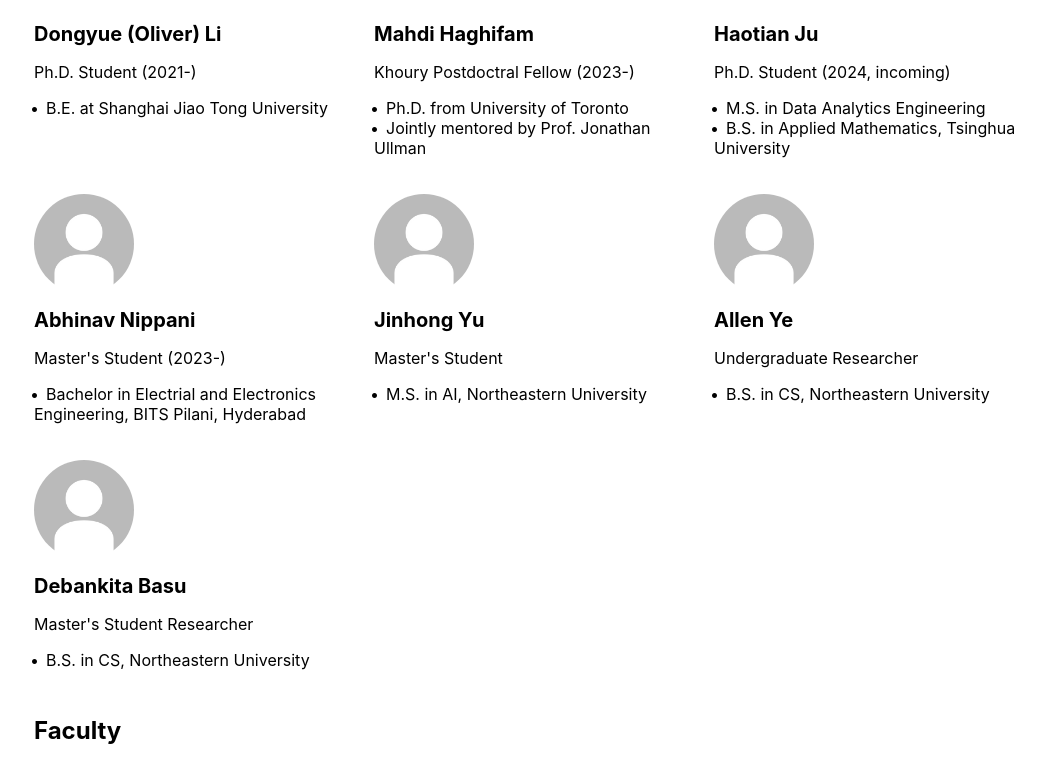
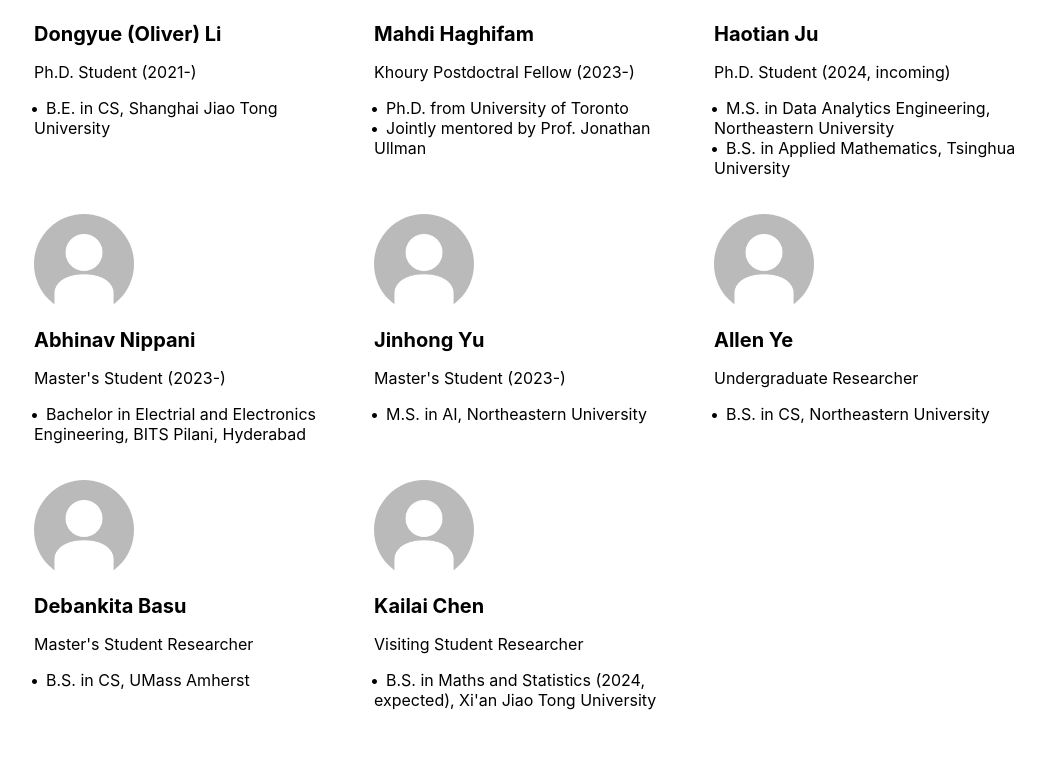
Before and after one commit to VirtuosoResearch/virtuosoresearch.github.io, a React (Create React App) app in the folder virtuoso_research/: page /people in a window 1280 px wide. Shown: the part 316-1075 px from the top of the page, without its empty margins (106-1151 px from the left). Built offline with nearby package versions, Linux system fonts and the light colour scheme.

Commit message:
add people

```diff
--- a/virtuoso_research/src/People.tsx
+++ b/virtuoso_research/src/People.tsx
@@ -53,7 +53,7 @@ const Group: React.FC = () => {
             name: "Dongyue (Oliver) Li",
             position: "Ph.D. Student (2021-)",
             details: [
-                "B.E. at Shanghai Jiao Tong University",
+                "B.E. in CS, Shanghai Jiao Tong University",
             ],
             imageSrc: defaultImageSrc, // Replace with actual image path
         },
@@ -70,7 +70,7 @@ const Group: React.FC = () => {
             name: "Haotian Ju",
             position: "Ph.D. Student (2024, incoming)",
             details: [
-                "M.S. in Data Analytics Engineering",
+                "M.S. in Data Analytics Engineering, Northeastern University",
 								"B.S. in Applied Mathematics, Tsinghua University"
             ],
             imageSrc: defaultImageSrc, // Replace with actual image path
@@ -85,7 +85,7 @@ const Group: React.FC = () => {
         },
         {
             name: "Jinhong Yu",
-            position: "Master's Student",
+            position: "Master's Student (2023-)",
             details: [
                 "M.S. in AI, Northeastern University",
             ],
@@ -103,10 +103,19 @@ const Group: React.FC = () => {
             name: "Debankita Basu",
             position: "Master's Student Researcher",
             details: [
-                "B.S. in CS, Northeastern University",
+                "B.S. in CS, UMass Amherst",
             ],
             imageSrc: defaultImageSrc, // Replace with actual image path
         },
+        {
+            name: "Kailai Chen",
+            position: "Visiting Student Researcher",
+            details: [
+                "B.S. in Maths and Statistics (2024, expected), Xi'an Jiao Tong University",
+            ],
+            imageSrc: defaultImageSrc, // Replace with actual image path
+        },
+
     ];
 
     // Collaborators data
```
